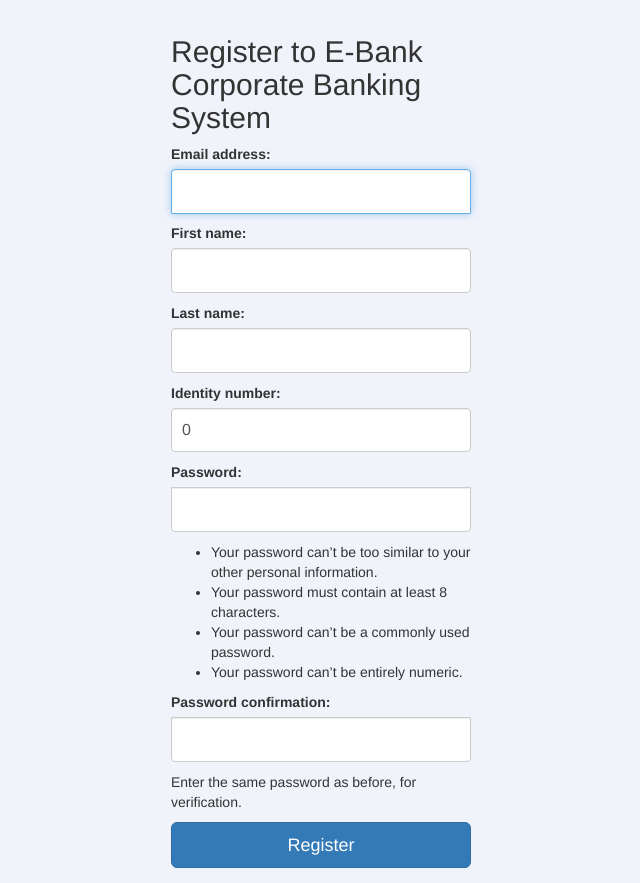
After one commit to emrehayirci/homeworkinfo, a Django app: a page that uses templates/e-branch/register.html in a window 1280 px wide. The commit adds this page. Shown: the whole page, without its empty margins (319-959 px from the left). Run offline with Django 3.2, Linux system fonts and the light colour scheme; some libraries are stand-ins or nearby versions.

Commit message:
Added Login / Register form styles

```diff
--- /dev/null
+++ b/e_branch/forms.py
@@ -0,0 +1,40 @@
+from django.contrib.auth.forms import UserCreationForm
+from users.models import User
+from django.contrib.auth import authenticate
+from django.core.exceptions import ValidationError
+from django import forms
+
+class RegistrationForm(UserCreationForm):
+    class Meta:
+        fields = ['email', 'first_name', 'last_name', 'identity_number']
+        model = User
+
+    def __init__(self, *args, **kwargs):
+        super(RegistrationForm, self).__init__(*args, **kwargs)
+
+        self.fields['email'].widget.attrs['class'] = 'form-control'
+        self.fields['password1'].widget.attrs['class'] = 'form-control'
+        self.fields['password2'].widget.attrs['class'] = 'form-control'
+        self.fields['first_name'].widget.attrs['class'] = 'form-control'
+        self.fields['last_name'].widget.attrs['class'] = 'form-control'
+        self.fields['identity_number'].widget.attrs['class'] = 'form-control'
+
+class LoginForm(forms.Form):
+    email = forms.CharField(required=True, widget=forms.TextInput(attrs={'class':'form-control'}))
+    password = forms.CharField(widget=forms.PasswordInput(attrs={'class':'form-control'}), required=True)
+    def clean(self):
+        email = self.cleaned_data.get("email")
+        password = self.cleaned_data.get("password")
+
+        if not email or not password:
+            return self.cleaned_data
+
+        user = authenticate(email=email,
+                            password=password)
+
+        if user:
+            self.user = user
+        else:
+            raise ValidationError("Yanlış kullanıcı adı veya şifre!")
+
+        return self.cleaned_data
--- a/e_branch/urls.py
+++ b/e_branch/urls.py
@@ -5,7 +5,6 @@ from .views import *
 urlpatterns = [
     url(r'^login/$', login, name='login'),
     url(r'^accounts/', accounts, name='accounts'),
-    url(r'^$register/', register, name='index'),
-    url(r'^$register/', register, name='index'),
+    url(r'^register/', register, name='register'),
     url(r'^$', index, name='index'),
 ]
--- a/e_branch/views.py
+++ b/e_branch/views.py
@@ -1,29 +1,74 @@
-from django.shortcuts import render
+from django.shortcuts import render, redirect
 from accounts.models import *
 from users.models import User
+from django.contrib import messages
+from e_branch.forms import RegistrationForm, LoginForm
 from django.contrib.auth.decorators import login_required
+from django.contrib.auth import (
+    login as auth_login,
+    logout as auth_logout
+)
 
-#from django.contrib.auth import
-# Create your views here.
+
 @login_required(login_url='login')
-def index (request):
-
+def index(request):
     return render(request, 'e-branch/_authorized.html')
 
-def login (request):
-    return render(request, 'e-branch/login.html')
 
-def register (request):
-    return render(request, 'e-branch/register.html')
+def login(request):
+    form = LoginForm()
+
+    if request.method == 'POST':
+        form = LoginForm(request.POST)
+
+        if form.is_valid():
+            auth_login(request, form.user)
+            messages.info(
+                request,
+                'Giriş yaptınız.'
+            )
+
+    return render(request, 'e-branch/login.html', {
+        'form': form
+    })
+
+
+def logout(request):
+    auth_logout(request)
+    return redirect('/')
+
+
+def register(request):
+    form = RegistrationForm()
+
+    if request.method == 'POST':
+        form = RegistrationForm(request.POST)
+
+    if form.is_valid():
+        form.save()
+
+        messages.info(
+            request,
+            'Kayıt başarılı. Şimdi login olabilirsiniz.'
+        )
+
+        return redirect('login')
+
+    return render(request, 'e-branch/register.html', {
+        'form': form,
+    })
+
 
 @login_required(login_url='login')
 def accounts (request):
     return render(request, 'e-branch/accounts.html')
 
+
 @login_required(login_url='login')
 def loans (request):
     return render(request, 'e-branch/loans.html')
 
+
 @login_required(login_url='login')
 def transactions (request):
     return render(request, 'e-branch/transactions.html')
--- a/static/e-branch/style.css
+++ b/static/e-branch/style.css
@@ -1,7 +1,46 @@
 body {
   background: #F1F3FA;
 }
+.form-body {
+  padding-top: 40px;
+  padding-bottom: 40px;
+  background-color: #eee;
+}
 
+.form-signin {
+  max-width: 330px;
+  padding: 15px;
+  margin: 0 auto;
+}
+.form-signin .form-signin-heading,
+.form-signin .checkbox {
+  margin-bottom: 10px;
+}
+.form-signin .checkbox {
+  font-weight: normal;
+}
+.form-signin .form-control {
+  position: relative;
+  height: auto;
+  -webkit-box-sizing: border-box;
+     -moz-box-sizing: border-box;
+          box-sizing: border-box;
+  padding: 10px;
+  font-size: 16px;
+}
+.form-signin .form-control:focus {
+  z-index: 2;
+}
+.form-signin input[type="email"] {
+  margin-bottom: -1px;
+  border-bottom-right-radius: 0;
+  border-bottom-left-radius: 0;
+}
+.form-signin input[type="password"] {
+  margin-bottom: 10px;
+  border-top-left-radius: 0;
+  border-top-right-radius: 0;
+}
 /* Profile container */
 .profile {
   margin: 20px 0;
--- /dev/null
+++ b/templates/e-branch/_unauthorized.html
@@ -0,0 +1,8 @@
+{% extends 'e-branch/base.html' %}
+{% block page %}
+<div class="container">
+    {% block content %}
+    {% endblock %}
+</div>
+
+{% endblock page %}
--- /dev/null
+++ b/templates/e-branch/register.html
@@ -0,0 +1,13 @@
+{% extends "e-branch/_unauthorized.html" %}
+
+{% block content %}
+
+<form class="form-signin" action="" method="post"  >
+    <h2 class="form-signin-heading">Register to E-Bank Corporate Banking System</h2>
+    {% csrf_token %}
+	{{ form.as_p }}
+    <button class="btn btn-lg btn-primary btn-block" type="submit">Register</button>
+	<!--<input type="submit" value="Login" />-->
+</form>
+
+{% endblock %}
--- a/users/models.py
+++ b/users/models.py
@@ -20,7 +20,7 @@ class User(AbstractBaseUser, PermissionsMixin, models.Model):
     #Photo = models.ImageField(upload_to='Images/', default='Images/None/obama.jpg')
     is_staff = models.BooleanField(default=False)
     phone_no = models.CharField(max_length=20, blank=True)
-    identity_number = models.CharField(max_length=20, blank=False)
+    identity_number = models.CharField(max_length=20, blank=False, default=0)
     objects = UserManager()
 
     USERNAME_FIELD = 'email'
```
Also changed, not shown: templates/e-branch/login.html (added, +13 -0 lines), accounts/migrations/0005_auto_20170529_1421.py (added), users/migrations/0004_user_identity_number.py (added).
